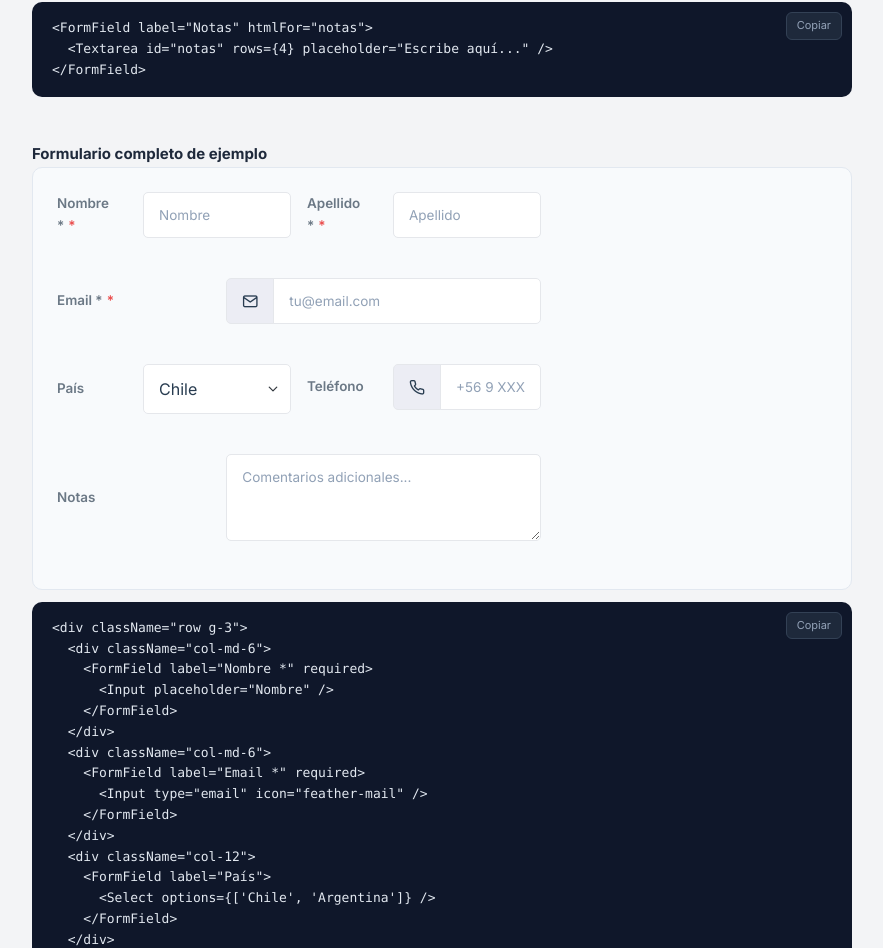
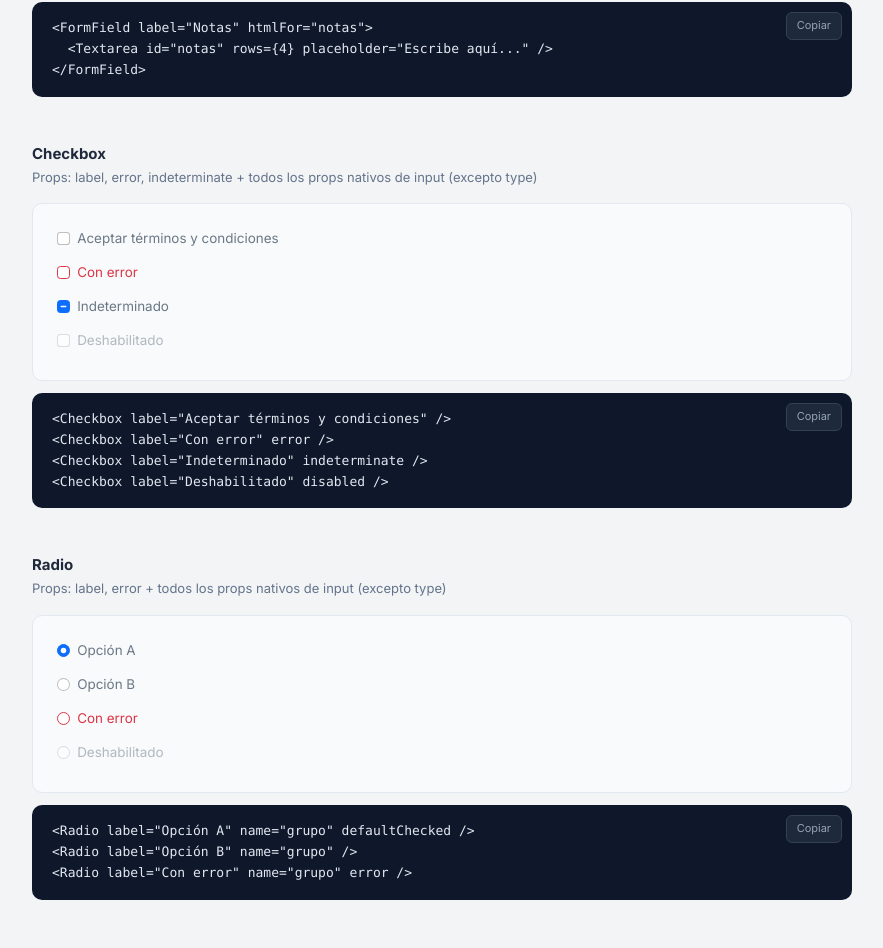
Before and after one commit to Waryxxful/duralux-ui, a React (Vite) app in the folder demo/: page /forms in a window 1280 px wide. Shown: the part 1837-2785 px from the top of the page, without its empty margins (248-1131 px from the left). Built offline with nearby package versions, Linux system fonts and the light colour scheme.

Commit message:
feat(form): Checkbox, Radio, FileInput, InputGroup

```diff
--- a/demo/src/pages/FormsPage.jsx
+++ b/demo/src/pages/FormsPage.jsx
@@ -1,11 +1,11 @@
-import { Input, Select, Textarea, FormField } from '@duralux/ui'
+import { Input, Select, Textarea, FormField, Checkbox, Radio, FileInput, InputGroup } from '@duralux/ui'
 import { ShowcaseSection } from '../ShowcaseSection'
 
 export function FormsPage() {
   return (
     <div>
       <h1 style={{ fontSize: 24, fontWeight: 800, marginBottom: 4 }}>Forms</h1>
-      <p style={{ color: '#64748b', marginBottom: 32 }}>Input · Select · Textarea · FormField</p>
+      <p style={{ color: '#64748b', marginBottom: 32 }}>Input · Select · Textarea · FormField · Checkbox · Radio · FileInput · InputGroup</p>
 
       <ShowcaseSection
         title="Input"
@@ -88,6 +88,87 @@ export function FormsPage() {
       />
 
       <ShowcaseSection
+        title="Checkbox"
+        description="Props: label, error, indeterminate + todos los props nativos de input (excepto type)"
+        preview={
+          <div className="d-flex flex-column gap-2">
+            <Checkbox label="Aceptar términos y condiciones" />
+            <Checkbox label="Con error" error />
+            <Checkbox label="Indeterminado" indeterminate />
+            <Checkbox label="Deshabilitado" disabled />
+          </div>
+        }
+        code={`<Checkbox label="Aceptar términos y condiciones" />
+<Checkbox label="Con error" error />
+<Checkbox label="Indeterminado" indeterminate />
+<Checkbox label="Deshabilitado" disabled />`}
+      />
+
+      <ShowcaseSection
+        title="Radio"
+        description="Props: label, error + todos los props nativos de input (excepto type)"
+        preview={
+          <div className="d-flex flex-column gap-2">
+            <Radio label="Opción A" name="demo-radio" defaultChecked />
+            <Radio label="Opción B" name="demo-radio" />
+            <Radio label="Con error" name="demo-radio-err" error />
+            <Radio label="Deshabilitado" name="demo-radio-dis" disabled />
+          </div>
+        }
+        code={`<Radio label="Opción A" name="grupo" defaultChecked />
+<Radio label="Opción B" name="grupo" />
+<Radio label="Con error" name="grupo" error />`}
+      />
+
+      <ShowcaseSection
+        title="FileInput"
+        description="Props: label, error (boolean | string), helpText + props nativos de input"
+        preview={
+          <div style={{ maxWidth: 400 }} className="d-flex flex-column gap-3">
+            <FileInput label="Subir documento" helpText="Formatos aceptados: PDF, DOCX (máx. 5 MB)" />
+            <FileInput label="Con error como texto" error="El archivo supera el tamaño máximo permitido" />
+            <FileInput label="Con error booleano" error />
+          </div>
+        }
+        code={`<FileInput label="Subir documento" helpText="Máx. 5 MB" />
+
+// Error como string (muestra mensaje)
+<FileInput label="Archivo" error="El archivo es demasiado grande" />
+
+// Error booleano (solo marca is-invalid)
+<FileInput label="Archivo" error />`}
+      />
+
+      <ShowcaseSection
+        title="InputGroup"
+        description="Props: prepend, append, className, children"
+        preview={
+          <div style={{ maxWidth: 400 }} className="d-flex flex-column gap-3">
+            <InputGroup prepend="@">
+              <input className="form-control" placeholder="usuario" />
+            </InputGroup>
+            <InputGroup append=".cl">
+              <input className="form-control" placeholder="dominio" />
+            </InputGroup>
+            <InputGroup prepend="$" append="CLP">
+              <input className="form-control" type="number" placeholder="0" />
+            </InputGroup>
+          </div>
+        }
+        code={`<InputGroup prepend="@">
+  <input className="form-control" placeholder="usuario" />
+</InputGroup>
+
+<InputGroup append=".cl">
+  <input className="form-control" placeholder="dominio" />
+</InputGroup>
+
+<InputGroup prepend="$" append="CLP">
+  <input className="form-control" type="number" placeholder="0" />
+</InputGroup>`}
+      />
+
+      <ShowcaseSection
         title="Formulario completo de ejemplo"
         preview={
           <div style={{ maxWidth: 500 }} className="row g-3">
--- /dev/null
+++ b/src/components/form/Checkbox.jsx
@@ -0,0 +1,25 @@
+import { useId, useRef, useEffect } from 'react'
+
+export function Checkbox({ label, error, indeterminate, className, ...rest }) {
+  const id = useId()
+  const inputRef = useRef(null)
+
+  useEffect(() => {
+    if (inputRef.current) {
+      inputRef.current.indeterminate = !!indeterminate
+    }
+  }, [indeterminate])
+
+  return (
+    <div className={['form-check', className].filter(Boolean).join(' ')}>
+      <input
+        ref={inputRef}
+        id={id}
+        type="checkbox"
+        className={['form-check-input', error ? 'is-invalid' : ''].filter(Boolean).join(' ')}
+        {...rest}
+      />
+      <label htmlFor={id} className="form-check-label">{label}</label>
+    </div>
+  )
+}
--- /dev/null
+++ b/src/components/form/FileInput.jsx
@@ -0,0 +1,21 @@
+import { useId } from 'react'
+
+export function FileInput({ label, error, helpText, className, ...rest }) {
+  const id = useId()
+
+  return (
+    <div className={['mb-3', className].filter(Boolean).join(' ')}>
+      {label && (
+        <label htmlFor={id} className="form-label">{label}</label>
+      )}
+      <input
+        id={id}
+        type="file"
+        className={['form-control', error ? 'is-invalid' : ''].filter(Boolean).join(' ')}
+        {...rest}
+      />
+      {typeof error === 'string' && <div className="invalid-feedback">{error}</div>}
+      {helpText && !error && <div className="form-text">{helpText}</div>}
+    </div>
+  )
+}
--- /dev/null
+++ b/src/components/form/InputGroup.jsx
@@ -0,0 +1,9 @@
+export function InputGroup({ prepend, append, className, children }) {
+  return (
+    <div className={['input-group', className].filter(Boolean).join(' ')}>
+      {prepend && <span className="input-group-text">{prepend}</span>}
+      {children}
+      {append && <span className="input-group-text">{append}</span>}
+    </div>
+  )
+}
--- /dev/null
+++ b/src/components/form/Radio.jsx
@@ -0,0 +1,17 @@
+import { useId } from 'react'
+
+export function Radio({ label, error, className, ...rest }) {
+  const id = useId()
+
+  return (
+    <div className={['form-check', className].filter(Boolean).join(' ')}>
+      <input
+        id={id}
+        type="radio"
+        className={['form-check-input', error ? 'is-invalid' : ''].filter(Boolean).join(' ')}
+        {...rest}
+      />
+      <label htmlFor={id} className="form-check-label">{label}</label>
+    </div>
+  )
+}
--- a/src/index.js
+++ b/src/index.js
@@ -24,6 +24,10 @@ export { FormField } from './components/form/FormField'
 export { Input } from './components/form/Input'
 export { Select } from './components/form/Select'
 export { Textarea } from './components/form/Textarea'
+export { Checkbox } from './components/form/Checkbox'
+export { Radio } from './components/form/Radio'
+export { FileInput } from './components/form/FileInput'
+export { InputGroup } from './components/form/InputGroup'
 
 // Data
 export { DataTable } from './components/data/DataTable'
```
